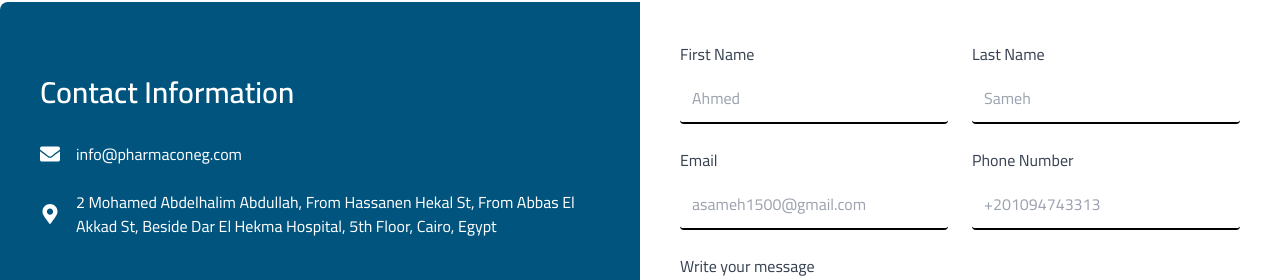
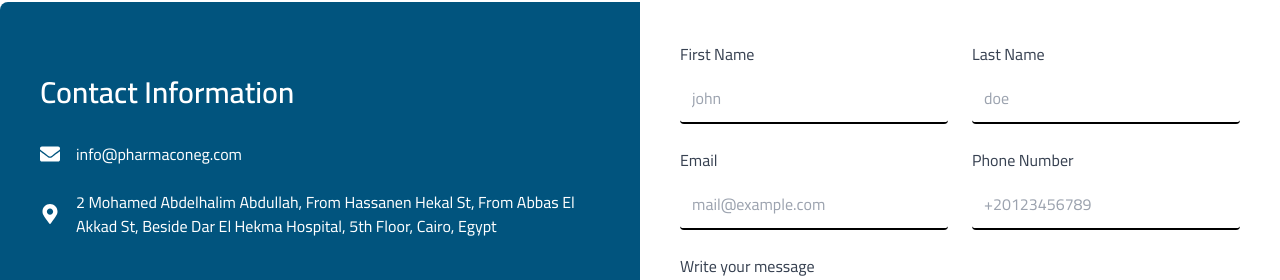
Before and after one commit to ahmedsameh74/pharmacon, a Next.js app: page /en/contact in a window 1280 px wide. Shown: the part 338-618 px from the top of the page. Built offline with nearby package versions, Linux system fonts and the light colour scheme; no server answers.

Commit message:
placeholders

```diff
--- a/src/components/custom/contact/Contact.tsx
+++ b/src/components/custom/contact/Contact.tsx
@@ -193,7 +193,7 @@ export default function ContactSection() {
                 className={`w-full border-b-2 p-3 rounded-sm focus:outline-none focus:ring-2 ${
                   errors.firstName ? 'border-red-500' : 'border-black'
                 }`}
-                placeholder="Ahmed"
+                placeholder="john"
                 id="firstName"
               />
               {errors.firstName && (
@@ -213,7 +213,7 @@ export default function ContactSection() {
                 className={`w-full border-b-2 p-3 rounded-sm focus:outline-none focus:ring-2 ${
                   errors.lastName ? 'border-red-500' : 'border-black'
                 }`}
-                placeholder="Sameh"
+                placeholder="doe"
                 id="lastName"
               />
               {errors.lastName && (
@@ -236,7 +236,7 @@ export default function ContactSection() {
                 className={`w-full border-b-2 p-3 rounded-sm focus:outline-none focus:ring-2 ${
                   errors.email ? 'border-red-500' : 'border-black'
                 }`}
-                placeholder="asameh1500@gmail.com"
+                placeholder="mail@example.com"
                 id="email"
               />
               {errors.email && (
@@ -256,7 +256,7 @@ export default function ContactSection() {
                 className={`w-full border-b-2 p-3 rounded-sm focus:outline-none focus:ring-2 ${
                   errors.phone ? 'border-red-500' : 'border-black'
                 }`}
-                placeholder="+201094743313"
+                placeholder="+20123456789"
                 id="phone"
               />
               {errors.phone && (
```
